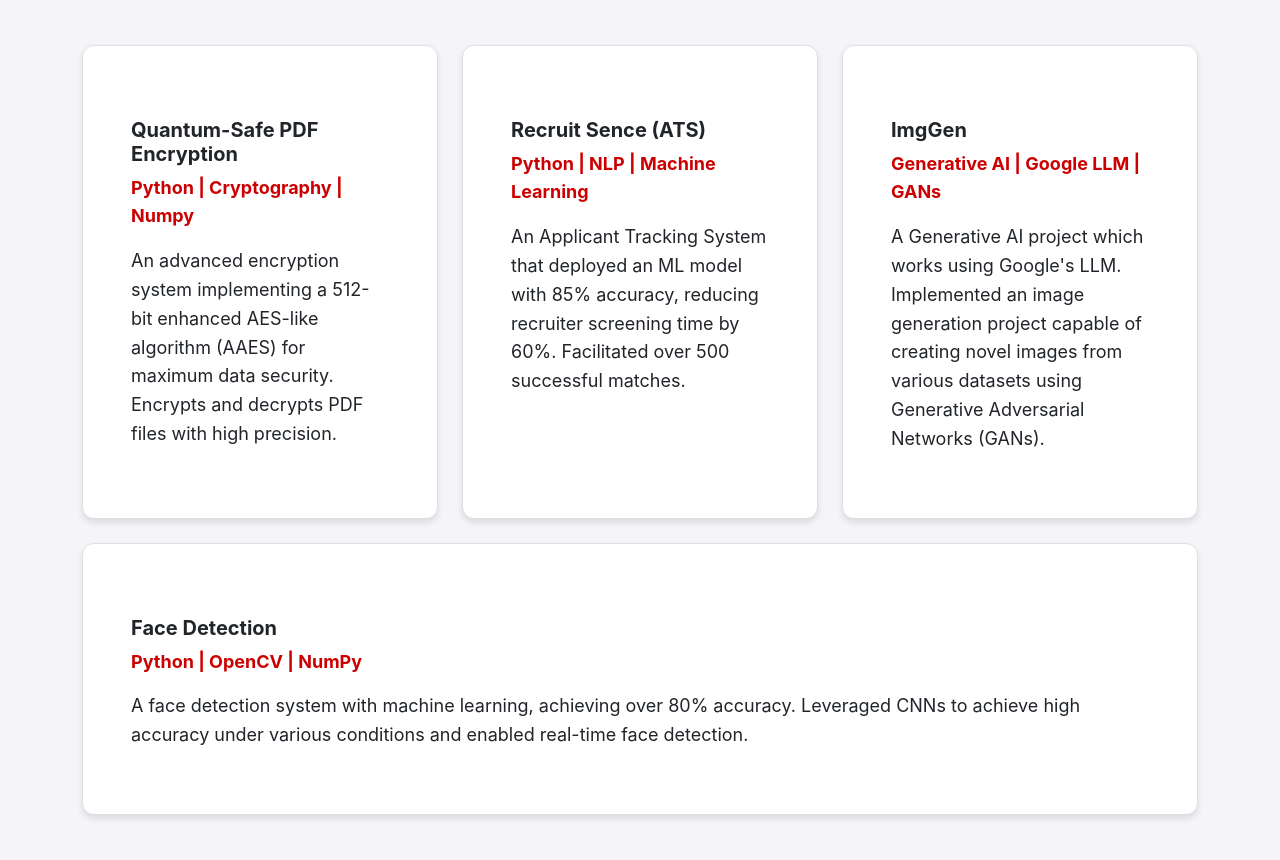
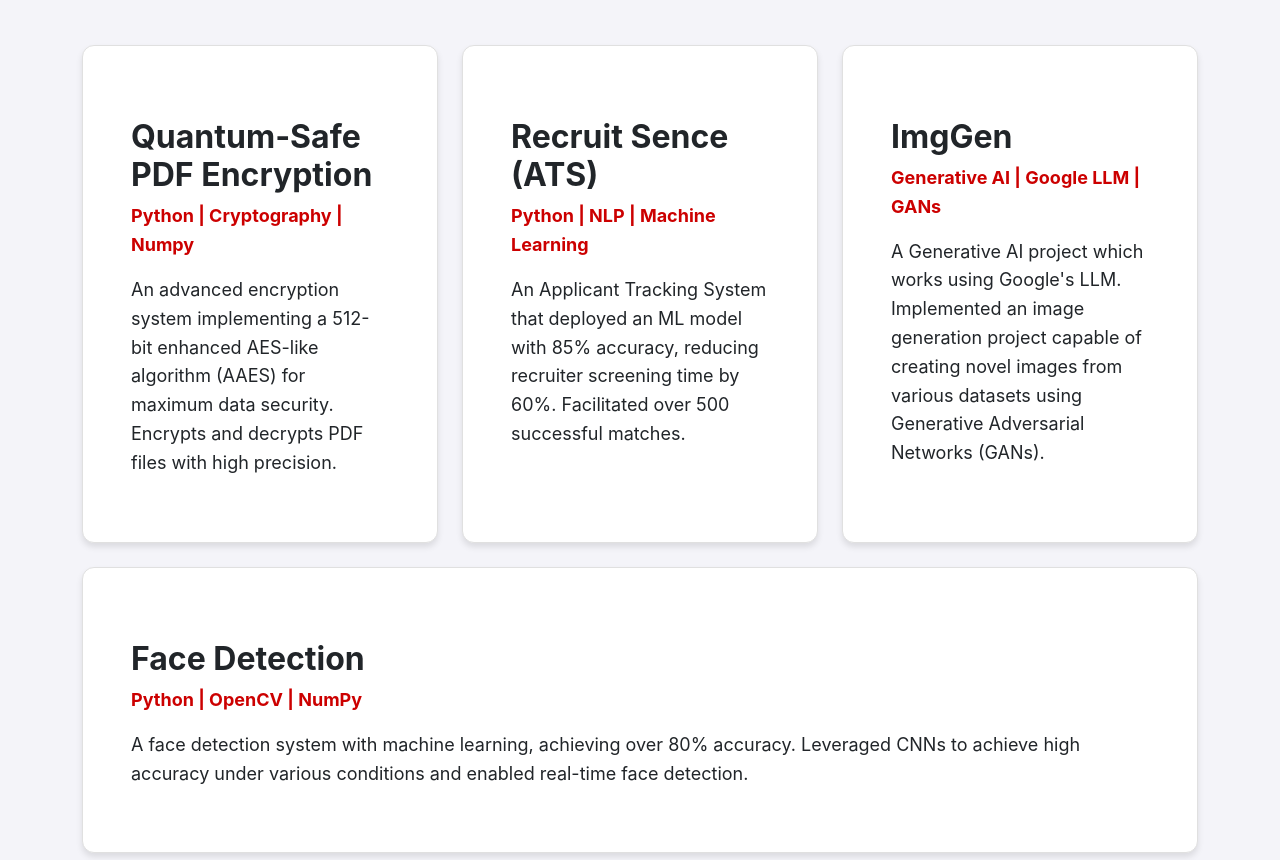
Before and after one commit to Rayudurajaharsha/personal-Blog, a plain HTML site: page AI.html in a window 1280 px wide. Shown: the part 333-1193 px from the top of the page. Drawn offline with nearby package versions, Linux system fonts and the light colour scheme.

Commit message:
Update AI.html

```diff
--- a/AI.html
+++ b/AI.html
@@ -53,7 +53,7 @@
         <section class="project-grid">
             <div class="card project-card">
                 <div class="card-body">
-                    <h5 class="card-title">Quantum-Safe PDF Encryption</h5>
+                    <h2 class="card-title">Quantum-Safe PDF Encryption</h2>
                     <p class="text-muted"><span class="text-accent">Python | Cryptography | Numpy</span></p>
                     <p>An advanced encryption system implementing a 512-bit enhanced AES-like algorithm (AAES) for maximum data security. Encrypts and decrypts PDF files with high precision.</p>
                 </div>
@@ -61,7 +61,7 @@
 
             <div class="card project-card">
                 <div class="card-body">
-                    <h5 class="card-title">Recruit Sence (ATS)</h5>
+                    <h2 class="card-title">Recruit Sence (ATS)</h2>
                     <p class="text-muted"><span class="text-accent">Python | NLP | Machine Learning</span></p>
                     <p>An Applicant Tracking System that deployed an ML model with 85% accuracy, reducing recruiter screening time by 60%. Facilitated over 500 successful matches.</p>
                 </div>
@@ -69,7 +69,7 @@
 
             <div class="card project-card">
                 <div class="card-body">
-                    <h5 class="card-title">ImgGen</h5>
+                    <h2 class="card-title">ImgGen</h2>
                     <p class="text-muted"><span class="text-accent">Generative AI | Google LLM | GANs</span></p>
                     <p>A Generative AI project which works using Google's LLM. Implemented an image generation project capable of creating novel images from various datasets using Generative Adversarial Networks (GANs).</p>
                 </div>
@@ -77,7 +77,7 @@
 
             <div class="card project-card">
                 <div class="card-body">
-                    <h5 class="card-title">Face Detection</h5>
+                    <h2 class="card-title">Face Detection</h2>
                     <p class="text-muted"><span class="text-accent">Python | OpenCV | NumPy</span></p>
                     <p>A face detection system with machine learning, achieving over 80% accuracy. Leveraged CNNs to achieve high accuracy under various conditions and enabled real-time face detection.</p>
                 </div>
```
